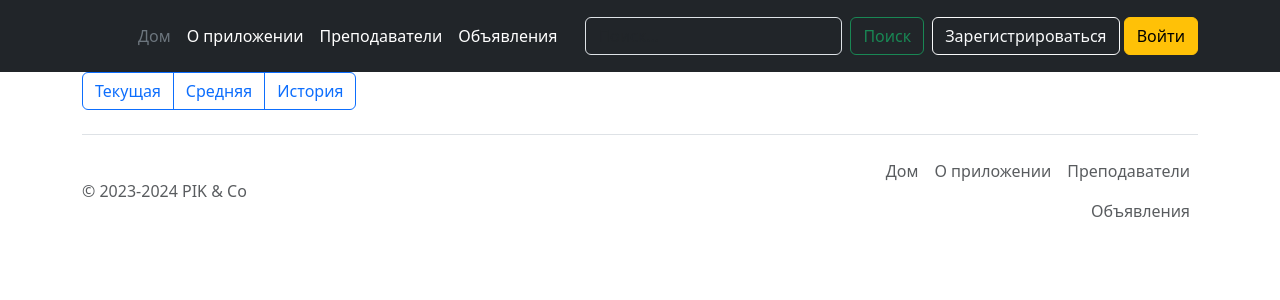
After one commit to PI-Klimkovich/Study_load_DJ, a Django app: page /load/home in a window 1280 px wide. The commit adds this page. Shown: the top 300 px of the page. Run offline with Django 5.2, Linux system fonts and the light colour scheme.

Commit message:
Создан шаблон работы с приложением Load. Организован экспорт в Excel

```diff
--- a/load/models.py
+++ b/load/models.py
@@ -119,6 +119,7 @@ class LoadInfo(models.Model):
 
 class OnDate(models.Model):
     on_date = models.DateField(unique=True, verbose_name="Дата выдачи/уточнения", null=False)
+    note = models.CharField(max_length=255, null=True, blank=True, verbose_name="Примечание")
     objects = models.Manager()  # Он подключается к базе.
 
     def __str__(self):
@@ -128,9 +129,6 @@ class OnDate(models.Model):
         else:
             str_date = self.on_date.strftime(date_format)
         return str_date
-
-#     def __str__(self):
-#         return self.on_date
 
 
 class Load(models.Model):
--- /dev/null
+++ b/load/templates/load/load_home.html
@@ -0,0 +1,41 @@
+{% extends 'base.html' %}
+
+{% block title %}
+	Нагрузка
+{% endblock %}
+
+{% block content %}
+  <div class='container'>
+    {% if user.is_superuser %}
+      <div class="btn-group" role="group" aria-label="Basic outlined example">
+        <button type="button" class="btn btn-outline-primary">Левая</button>
+        <button type="button" class="btn btn-outline-primary">Средняя</button>
+        <button type="button" class="btn btn-outline-primary">Правая</button>
+      </div>
+      <div class="pricing-header p-3 pb-md-4 mx-auto text-center">
+        <div class="pricing-header pb-md-4 mx-auto text-center">
+          <a href="{% url 'create' %}" class="btn btn-outline-success px-4 me-md-2">Кнопка 1</a>
+        </div>
+
+
+        <div style="text-align: center; margin: 10px">
+        <form action="{% url 'export' %}" method="post">
+          {% csrf_token %}
+          <button class="btn btn-outline-success custom-button-create-income" type="submit">export to excel <svg xmlns="http://www.w3.org/2000/svg" width="16" height="16" fill="currentColor" class="bi bi-arrow-bar-up" viewBox="0 0 16 16">
+            <path fill-rule="evenodd" d="M8 10a.5.5 0 0 0 .5-.5V3.707l2.146 2.147a.5.5 0 0 0 .708-.708l-3-3a.5.5 0 0 0-.708 0l-3 3a.5.5 0 1 0 .708.708L7.5 3.707V9.5a.5.5 0 0 0 .5.5m-7 2.5a.5.5 0 0 1 .5-.5h13a.5.5 0 0 1 0 1h-13a.5.5 0 0 1-.5-.5"/>
+          </svg></button>
+        </form>
+        </div>
+
+
+      </div>
+    {% else %}
+      <div class="btn-group" role="group" aria-label="Basic outlined example">
+        <button type="button" class="btn btn-outline-primary">Текущая</button>
+        <button type="button" class="btn btn-outline-primary">Средняя</button>
+        <button type="button" class="btn btn-outline-primary">История</button>
+      </div>
+    {% endif %}
+
+  </div>
+{% endblock %}
--- a/load/urls.py
+++ b/load/urls.py
@@ -2,7 +2,8 @@ from django.urls import path
 from . import views
 
 urlpatterns = [
-    # path('create_ok', views.about_create, name='create_ok'),
+    path('home', views.load_home_view, name='load_home'),
+    path('export', views.export_on_excel, name="export")
     # path('create', views.create_note_view, name='create'),
     # path('tags', views.show_tags_view, name='all_tags'),
     # path('tag_notes', views.show_tags_view, name='tag_notes'),
--- a/load/views.py
+++ b/load/views.py
@@ -1,6 +1,9 @@
 from django.shortcuts import render
+from django.core.handlers.wsgi import WSGIRequest
+from django.contrib.auth.decorators import login_required
+import pandas as pd
 
-# from .models import Load
+from .models import Load
 from user.models import User, Titles
 
 
@@ -36,3 +39,51 @@ def home_page_view(request):
 
 def about_view(request):
     return render(request, "about.html")
+
+
+def load_home_view(request):
+    return render(request, "load/load_home.html")
+
+
+@login_required
+def export_on_excel(request: WSGIRequest):
+    print(request.user.username)
+    user = User.objects.filter(username=request.user.username)
+    data = user.values("username", "last_name", "first_name", "middle_name")
+    # data = user.values()
+    print(data)
+    data = pd.DataFrame(data)
+    print(data)
+    data.to_excel('d:/data1.xlsx', index=False)
+    return render(request, "load/load_home.html")
+
+    # create_data_for_excel(request)
+    # file_path = 'data.xlsx'
+    # file_name = os.path.basename(file_path)
+
+    # try:
+    #     with open(file_path, 'rb') as file:
+    #         response = HttpResponse(file, content_type='application/vnd.ms-excel')
+    #         response['Content-Disposition'] = 'attachment; filename=' + file_name
+    #         os.remove(file_path)  # Удаляем файл после отправки
+    #         return response
+    # except FileNotFoundError:
+    #     return HttpResponse("Файл не найден", status=404)
+
+
+def create_data_for_excel(request: WSGIRequest):
+    data = {}
+    user = (User.objects.filter(username=request.user.username)
+            # .select_related("user")
+            # .prefetch_related("load_info")
+            )
+
+    # data = list(user.values("load_info__id", "load__lectures", "load__laboratory", "load__practical"))
+    data = user.values("username", "last_name", "first_name", "middle_name")
+    print(data)
+    # data = list(user.values("username", "last_name", "first_name", "middle_name"))
+    data = pd.DataFrame(data)
+    print(data)
+    # data.to_excel('d:/data1.xlsx', index=False)
+    # df['date'] = df['date'].dt.tz_localize(None)
+    # df.to_excel('data.xlsx', index=False)
--- a/pyproject.toml
+++ b/pyproject.toml
@@ -11,6 +11,8 @@ django = "4.2.11"
 pillow = "^10.2.0"
 telegram-send = "^0.37"
 requests = "^2.31.0"
+pandas = "^2.2.2"
+openpyxl = "^3.1.2"
 
 
 [build-system]
--- a/templates/about.html
+++ b/templates/about.html
@@ -1,4 +1,5 @@
 {% extends "base.html" %}
+{% load static %}
 
 {% block title %}
 	About application
@@ -14,6 +15,9 @@
       <p class="fs-5 text-body-secondary">Зарегистрированные пользователи также имеют доступ к дополнительным возможностям, которые пока не определены.</p>
       <p class="fs-5 text-body-secondary"><i><u>При создании приложения использованы:</u></i></p>
       <p class="fs-5 text-body-secondary">фреймворк <i>Django</i> и, однозначно, что-то ещё.</p>
+      <h1 class="display-4 fw-normal text-body-emphasis">Схема базы данных приложения</h1>
+      <img src="{% static 'img/Study_load_DJ.png' %}"
+           class="d-block mx-lg-auto img-fluid rounded-3" alt="Bootstrap Themes" width="1500" loading="lazy">
     </div>
 </div>
 {% endblock %}
--- a/templates/menu.html
+++ b/templates/menu.html
@@ -43,7 +43,7 @@
           </div>
 
           <div class="text-end">
-            <a class="btn btn-outline-info me-2" href="{% url 'about' %}" role="button">Нагрузка</a>
+            <a class="btn btn-outline-info me-2" href="{% url 'load_home' %}" role="button">Нагрузка</a>
           </div>
         {% endif %}
 
--- a/user/models.py
+++ b/user/models.py
@@ -50,7 +50,7 @@ class Titles(models.Model):
         senior_lecturer = ('SL', 'Старший преподаватель')
         teacher = ('T', 'Преподаватель')
         assistant = ('A', 'Ассистент')
-        trainee_teacher = ('TT', 'Преподаватель стажер')
+        trainee_teacher = ('TT', 'Преподаватель-стажер')
         engineer = ('En', 'Инженер')
         technician = ('Te', 'Техник')
         default = ('-', '-')
```
Also changed, not shown: load/admin.py (+22 -27 lines), static/img/Study_load_DJ.png, 1 other file.
